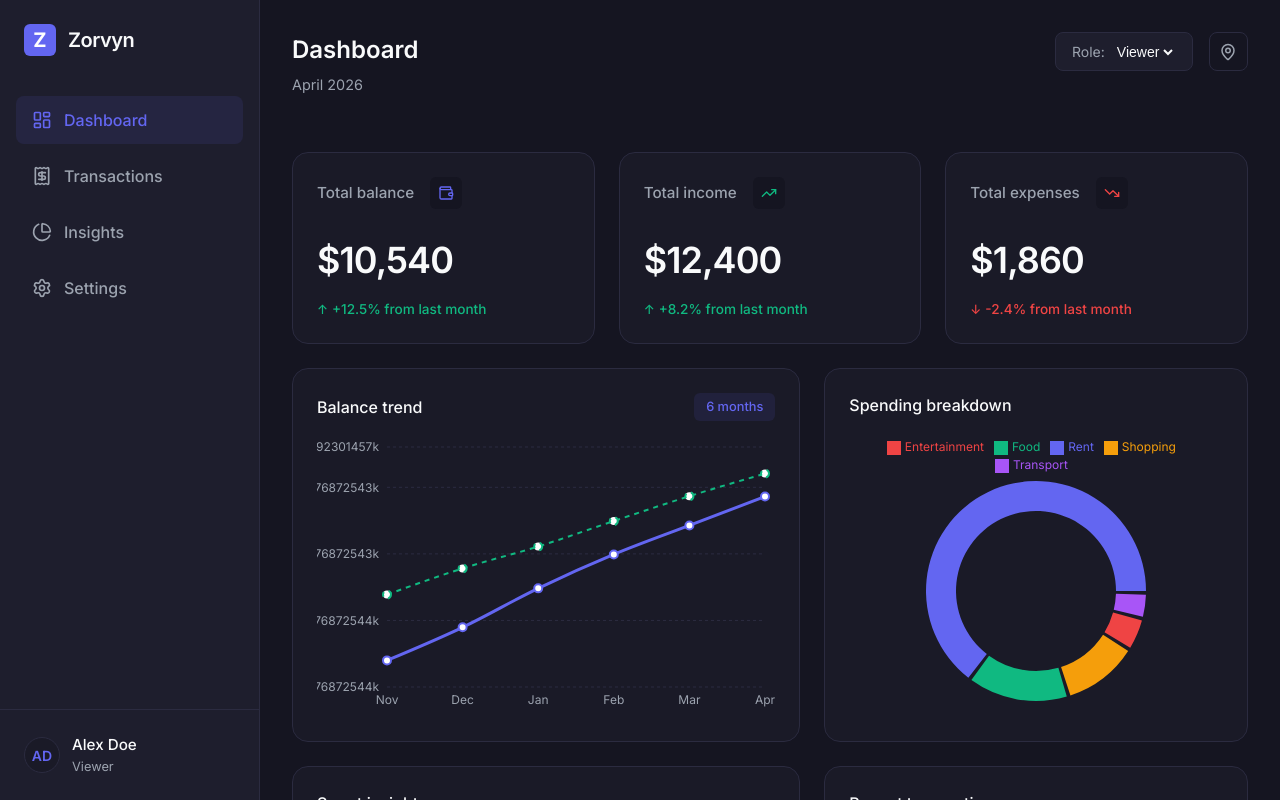
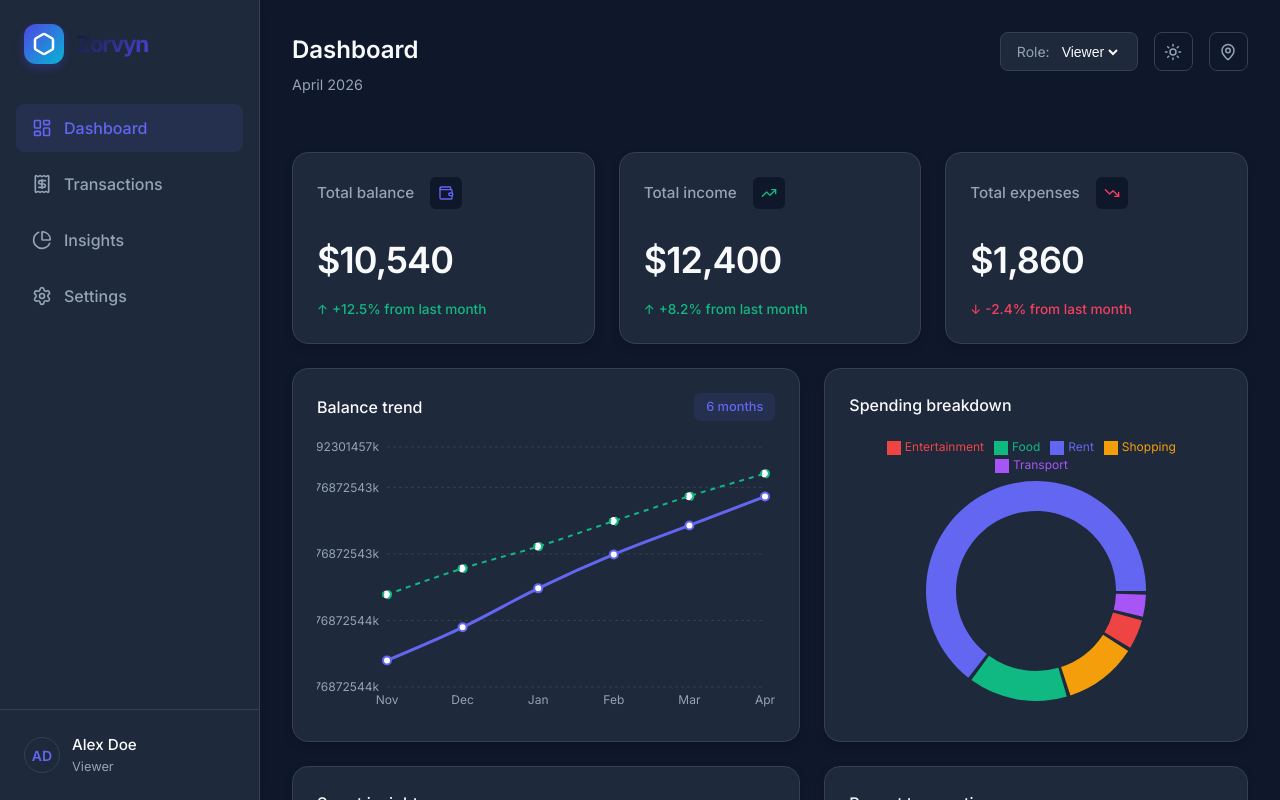
Before and after one commit to adityahacks123/Zorvyn, a React (Vite) app: page / in a window 1280 px wide. Built offline with nearby package versions, Linux system fonts and the light colour scheme.

Commit message:
mode made

```diff
--- a/src/components/charts/SpendingBreakdown.jsx
+++ b/src/components/charts/SpendingBreakdown.jsx
@@ -1,7 +1,7 @@
 import React from 'react';
 import { PieChart, Pie, Cell, Tooltip, ResponsiveContainer, Legend } from 'recharts';
 
-// Specific colors matching the provided image (indigo, emerald, yellowish, red, purple)
+// Match standard soft dark theme
 const COLORS = ['#6366f1', '#10b981', '#f59e0b', '#ef4444', '#a855f7', '#06b6d4'];
 
 const SpendingBreakdown = ({ data }) => {
--- a/src/components/layout/Header.jsx
+++ b/src/components/layout/Header.jsx
@@ -1,8 +1,10 @@
 import React from 'react';
-import { MapPin } from 'lucide-react';
+import { MapPin, Sun, Moon } from 'lucide-react';
+import { useFinance } from '../../context/FinanceContext';
 import './Header.css';
 
-const Header = ({ theme, toggleTheme, role, setRole }) => {
+const Header = () => {
+  const { theme, toggleTheme, role, setRole } = useFinance();
   const currentDate = new Date().toLocaleDateString('en-US', { month: 'long', year: 'numeric' });
 
   return (
@@ -25,6 +27,10 @@ const Header = ({ theme, toggleTheme, role, setRole }) => {
           </select>
         </div>
 
+        <button className="icon-btn outline" onClick={toggleTheme} aria-label="Toggle Theme">
+          {theme === 'dark' ? <Sun size={18} /> : <Moon size={18} />}
+        </button>
+
         <button className="icon-btn outline" aria-label="Location">
           <MapPin size={18} />
         </button>
--- a/src/components/layout/Sidebar.css
+++ b/src/components/layout/Sidebar.css
@@ -7,6 +7,7 @@
   justify-content: space-between;
   transition: all var(--transition-normal);
   z-index: 10;
+  box-shadow: 2px 0 8px rgba(0,0,0,0.02);
 }
 
 .sidebar-logo {
@@ -16,24 +17,25 @@
   gap: 0.75rem;
 }
 
-.logo-icon {
-  width: 32px;
-  height: 32px;
-  background-color: var(--color-primary);
-  color: white;
-  border-radius: var(--radius-sm);
+.logo-icon-premium {
+  width: 40px;
+  height: 40px;
+  background: linear-gradient(135deg, #4f46e5 0%, #06b6d4 100%);
+  border-radius: 12px;
   display: flex;
   align-items: center;
   justify-content: center;
-  font-weight: 700;
-  font-size: 1.25rem;
+  box-shadow: 0 4px 10px rgba(79, 70, 229, 0.3);
 }
 
-.sidebar-logo h2 {
-  font-size: 1.25rem;
-  font-weight: 600;
+.logo-text {
+  font-size: 1.4rem;
+  font-weight: 700;
   color: var(--color-text-main);
-  letter-spacing: -0.025em;
+  background: linear-gradient(135deg, #0f172a 0%, #4f46e5 100%);
+  -webkit-background-clip: text;
+  -webkit-text-fill-color: transparent;
+  letter-spacing: -0.05em;
 }
 
 .sidebar-nav {
--- a/src/components/layout/Sidebar.jsx
+++ b/src/components/layout/Sidebar.jsx
@@ -1,5 +1,5 @@
 import React from 'react';
-import { LayoutDashboard, Receipt, PieChart, Settings } from 'lucide-react';
+import { LayoutDashboard, Receipt, PieChart, Settings, Hexagon } from 'lucide-react';
 import { useFinance } from '../../context/FinanceContext';
 import './Sidebar.css';
 
@@ -10,8 +10,10 @@ const Sidebar = ({ currentPage, setCurrentPage }) => {
     <aside className="sidebar">
       <div className="sidebar-top">
         <div className="sidebar-logo">
-          <div className="logo-icon">Z</div>
-          <h2>Zorvyn</h2>
+          <div className="logo-icon-premium">
+            <Hexagon size={24} strokeWidth={2.5} color="white" />
+          </div>
+          <h2 className="logo-text">Zorvyn</h2>
         </div>
         <nav className="sidebar-nav">
           <ul>
--- a/src/index.css
+++ b/src/index.css
@@ -1,16 +1,17 @@
 @import url('https://fonts.googleapis.com/css2?family=Inter:wght@400;500;600;700&display=swap');
 
 :root {
-  --color-primary: #6366f1;
-  --color-success: #10b981;
-  --color-danger: #ef4444;
-  --color-warning: #f59e0b;
-  --color-text-main: #f9fafb;
-  --color-text-muted: #9ca3af;
-  --color-bg-main: #151521;
-  --color-bg-sidebar: #1e1e2d;
-  --color-bg-card: #1a1a27;
-  --color-border: #2b2b40;
+  --color-primary: #4f46e5;
+  --color-success: #059669;
+  --color-danger: #e11d48;
+  --color-warning: #d97706;
+  --color-text-main: #0f172a;
+  --color-text-muted: #64748b;
+  --color-bg-main: #f4f7f9;
+  --color-bg-sidebar: #ffffff;
+  --color-bg-card: #ffffff;
+  --color-border: #e2e8f0;
+  --shadow-card: 0 4px 6px -1px rgba(0, 0, 0, 0.05), 0 2px 4px -1px rgba(0, 0, 0, 0.03);
   --font-family: 'Inter', sans-serif;
   --radius-sm: 0.375rem;
   --radius-md: 0.5rem;
@@ -19,17 +20,18 @@
   --transition-normal: 250ms ease;
 }
 
-[data-theme='light'] {
+[data-theme='dark'] {
   --color-primary: #6366f1;
   --color-success: #10b981;
-  --color-danger: #ef4444;
+  --color-danger: #f43f5e;
   --color-warning: #f59e0b;
-  --color-text-main: #111827;
-  --color-text-muted: #6b7280;
-  --color-bg-main: #f3f4f6;
-  --color-bg-sidebar: #ffffff;
-  --color-bg-card: #ffffff;
-  --color-border: #e5e7eb;
+  --color-text-main: #f8fafc;
+  --color-text-muted: #94a3b8;
+  --color-bg-main: #0f172a;
+  --color-bg-sidebar: #1e293b;
+  --color-bg-card: #1e293b;
+  --color-border: #334155;
+  --shadow-card: 0 4px 10px rgba(0, 0, 0, 0.15);
 }
 
 * {
@@ -85,6 +87,7 @@ button {
   background: var(--color-bg-card);
   border: 1px solid var(--color-border);
   border-radius: var(--radius-lg);
+  box-shadow: var(--shadow-card);
 }
 
 @media (max-width: 768px) {
```
